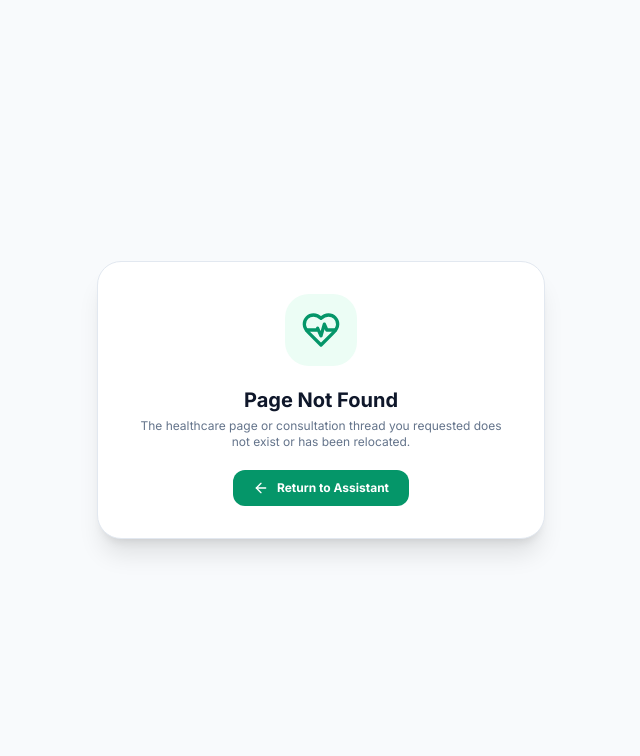
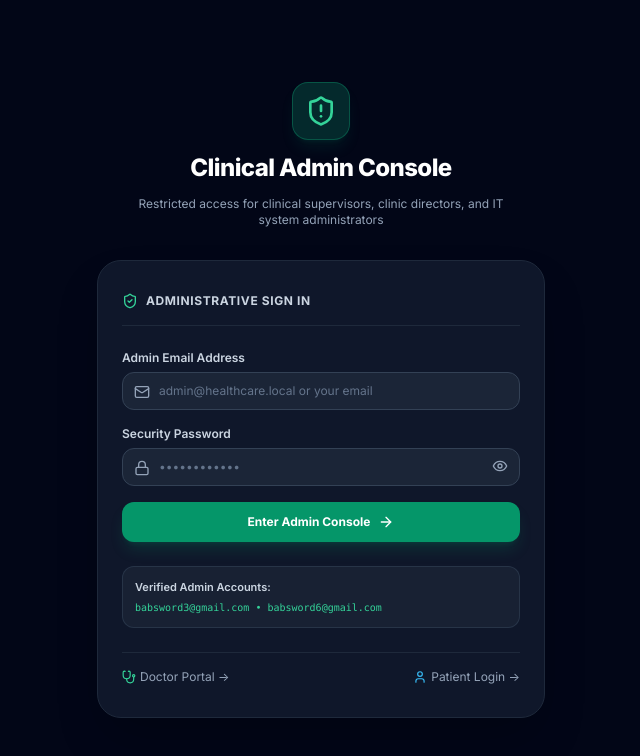
Before and after one commit to rifath2005/Healthcare-Assistant, a Next.js app: page /admin/login in a window 1280 px wide. Before the commit this address had no page. Shown: the top 756 px of the page, without its empty margins (319-959 px from the left). Built offline with nearby package versions, Linux system fonts and the light colour scheme.

Commit message:
feat: add dedicated /admin/login page, portal switchers, and update middleware route guards

```diff
--- /dev/null
+++ b/app/(admin)/admin/login/page.tsx
@@ -0,0 +1,208 @@
+"use client";
+
+import React, { useState } from "react";
+import { useRouter, useSearchParams } from "next/navigation";
+import Link from "next/link";
+import {
+  ShieldAlert,
+  ShieldCheck,
+  Lock,
+  Mail,
+  Eye,
+  EyeOff,
+  Loader2,
+  Stethoscope,
+  ArrowRight,
+  User,
+} from "lucide-react";
+import { createClient } from "@/lib/supabase/client";
+import { toast } from "sonner";
+
+export default function AdminLoginPage() {
+  const router = useRouter();
+  const searchParams = useSearchParams();
+  const redirectDestination = searchParams.get("redirect") || "/admin/doctors";
+  const urlError = searchParams.get("error");
+
+  const [email, setEmail] = useState("");
+  const [password, setPassword] = useState("");
+  const [showPassword, setShowPassword] = useState(false);
+  const [loading, setLoading] = useState(false);
+  const [authError, setAuthError] = useState<string | null>(urlError || null);
+
+  const handleAdminLogin = async (e: React.FormEvent) => {
+    e.preventDefault();
+    setAuthError(null);
+
+    if (!email.trim() || !password.trim()) {
+      setAuthError("Please provide your administrative email and password.");
+      toast.error("Credentials required");
+      return;
+    }
+
+    setLoading(true);
+
+    try {
+      const supabase = createClient();
+      const { data: authData, error: signInError } = await supabase.auth.signInWithPassword({
+        email: email.trim(),
+        password: password.trim(),
+      });
+
+      if (signInError) {
+        setAuthError(signInError.message || "Invalid administrative credentials.");
+        toast.error("Authentication failed: Access Denied");
+        setLoading(false);
+        return;
+      }
+
+      if (authData.user) {
+        // Verify role in profiles table
+        const { data: profile } = await supabase
+          .from("profiles")
+          .select("role")
+          .eq("id", authData.user.id)
+          .single();
+
+        if (profile?.role !== "admin") {
+          setAuthError(
+            `Account '${email}' is authenticated, but does NOT have administrative privileges (Current role: ${profile?.role || "user"}).`
+          );
+          toast.error("Access Denied: Admin role required");
+          setLoading(false);
+          return;
+        }
+
+        toast.success("Administrator Authenticated. Loading Console...");
+        window.location.href = redirectDestination;
+      }
+    } catch (err: any) {
+      console.error("Admin login error:", err);
+      setAuthError("Authentication service unreachable. Please try again.");
+      toast.error("Login service unavailable");
+    } finally {
+      setLoading(false);
+    }
+  };
+
+  return (
+    <div className="min-h-screen bg-slate-950 flex flex-col justify-center py-12 sm:px-6 lg:px-8 text-slate-100">
+      <div className="sm:mx-auto sm:w-full sm:max-w-md space-y-3 text-center">
+        <div className="inline-flex p-3 rounded-2xl bg-emerald-500/20 text-emerald-400 border border-emerald-500/30 shadow-lg shadow-emerald-500/10">
+          <ShieldAlert className="w-8 h-8" />
+        </div>
+        <h1 className="text-2xl font-extrabold tracking-tight text-white">
+          Clinical Admin Console
+        </h1>
+        <p className="text-xs text-slate-400 max-w-sm mx-auto">
+          Restricted access for clinical supervisors, clinic directors, and IT system administrators
+        </p>
+      </div>
+
+      <div className="mt-8 sm:mx-auto sm:w-full sm:max-w-md px-4 sm:px-0">
+        <div className="bg-slate-900 py-8 px-6 shadow-2xl rounded-3xl border border-slate-800 space-y-6">
+          <div className="flex items-center gap-2 pb-4 border-b border-slate-800">
+            <ShieldCheck className="w-4 h-4 text-emerald-400" />
+            <span className="text-xs font-bold uppercase tracking-wider text-slate-300">
+              Administrative Sign In
+            </span>
+          </div>
+
+          {authError && (
+            <div className="p-3.5 rounded-xl bg-red-950/60 border border-red-800/80 text-red-300 text-xs flex items-start gap-2.5">
+              <ShieldAlert className="w-4 h-4 text-red-400 flex-shrink-0 mt-0.5" />
+              <span>{authError}</span>
+            </div>
+          )}
+
+          <form onSubmit={handleAdminLogin} className="space-y-4 text-xs">
+            <div>
+              <label className="block font-semibold pb-1.5 text-slate-300">
+                Admin Email Address
+              </label>
+              <div className="relative">
+                <input
+                  type="email"
+                  required
+                  value={email}
+                  onChange={(e) => setEmail(e.target.value)}
+                  placeholder="admin@healthcare.local or your email"
+                  className="w-full pl-9 pr-3 py-2.5 rounded-xl bg-slate-800/80 border border-slate-700 text-white placeholder-slate-500 focus:outline-none focus:border-emerald-500 transition-colors"
+                />
+                <Mail className="w-4 h-4 text-slate-400 absolute left-3 top-3" />
+              </div>
+            </div>
+
+            <div>
+              <label className="block font-semibold pb-1.5 text-slate-300">
+                Security Password
+              </label>
+              <div className="relative">
+                <input
+                  type={showPassword ? "text" : "password"}
+                  required
+                  value={password}
+                  onChange={(e) => setPassword(e.target.value)}
+                  placeholder="••••••••••••"
+                  className="w-full pl-9 pr-10 py-2.5 rounded-xl bg-slate-800/80 border border-slate-700 text-white placeholder-slate-500 focus:outline-none focus:border-emerald-500 transition-colors"
+                />
+                <Lock className="w-4 h-4 text-slate-400 absolute left-3 top-3" />
+                <button
+                  type="button"
+                  onClick={() => setShowPassword(!showPassword)}
+                  className="absolute right-3 top-2.5 text-slate-400 hover:text-slate-200"
+                >
+                  {showPassword ? <EyeOff className="w-4 h-4" /> : <Eye className="w-4 h-4" />}
+                </button>
+              </div>
+            </div>
+
+            <button
+              type="submit"
+              disabled={loading}
+              className="w-full py-3 rounded-xl font-bold bg-emerald-600 hover:bg-emerald-700 text-white flex items-center justify-center gap-2 shadow-lg shadow-emerald-600/20 transition-all disabled:opacity-50 disabled:cursor-not-allowed"
+            >
+              {loading ? (
+                <>
+                  <Loader2 className="w-4 h-4 animate-spin" />
+                  Authenticating Admin...
+                </>
+              ) : (
+                <>
+                  Enter Admin Console
+                  <ArrowRight className="w-4 h-4" />
+                </>
+              )}
+            </button>
+          </form>
+
+          {/* Quick Account Guidance */}
+          <div className="p-3 bg-slate-800/60 border border-slate-700/60 rounded-xl text-[11px] text-slate-400 space-y-1">
+            <p className="font-semibold text-slate-300">Verified Admin Accounts:</p>
+            <p className="font-mono text-[10px] text-emerald-400">
+              babsword3@gmail.com &bull; babsword6@gmail.com
+            </p>
+          </div>
+
+          {/* Quick Portal Switcher */}
+          <div className="pt-4 border-t border-slate-800 flex items-center justify-between text-xs text-slate-400">
+            <Link
+              href="/doctor/login"
+              className="hover:text-emerald-400 transition-colors flex items-center gap-1"
+            >
+              <Stethoscope className="w-3.5 h-3.5 text-emerald-400" />
+              Doctor Portal &rarr;
+            </Link>
+            <Link
+              href="/login"
+              className="hover:text-emerald-400 transition-colors flex items-center gap-1"
+            >
+              <User className="w-3.5 h-3.5 text-sky-400" />
+              Patient Login &rarr;
+            </Link>
+          </div>
+        </div>
+      </div>
+    </div>
+  );
+}
--- /dev/null
+++ b/app/(admin)/admin/page.tsx
@@ -0,0 +1,5 @@
+import { redirect } from "next/navigation";
+
+export default function AdminIndexPage() {
+  redirect("/admin/doctors");
+}
--- a/app/(auth)/login/page.tsx
+++ b/app/(auth)/login/page.tsx
@@ -199,6 +199,21 @@ export default function LoginPage() {
             Sign up for free
           </Link>
         </p>
+
+        <div className="pt-4 border-t border-slate-100 dark:border-slate-800 flex items-center justify-between text-xs text-slate-500">
+          <Link
+            href="/doctor/login"
+            className="hover:text-emerald-600 dark:hover:text-emerald-400 font-medium transition-colors"
+          >
+            🩺 Clinician Portal &rarr;
+          </Link>
+          <Link
+            href="/admin/login"
+            className="hover:text-emerald-600 dark:hover:text-emerald-400 font-medium transition-colors"
+          >
+            🛡️ Admin Console &rarr;
+          </Link>
+        </div>
       </div>
     </div>
   );
--- a/lib/auth/requireRole.ts
+++ b/lib/auth/requireRole.ts
@@ -45,11 +45,11 @@ export async function requireRole(allowedRole: Role = "admin"): Promise<{
   const { userId, role, isAuthenticated } = await getCurrentUserRole();
 
   if (!isAuthenticated || !userId) {
-    redirect("/login?redirect=" + encodeURIComponent("/admin"));
+    redirect("/admin/login?redirect=" + encodeURIComponent("/admin/doctors"));
   }
 
   if (role !== allowedRole) {
-    redirect("/?error=" + encodeURIComponent("Access denied: Administrative privileges required"));
+    redirect("/admin/login?error=" + encodeURIComponent("Access denied: Administrative privileges required"));
   }
 
   return { userId, role };
```
Also changed, not shown: middleware.ts (+18 -6 lines), app/(admin)/admin/(dashboard)/appointments/page.tsx (renamed from app/(admin)/admin/appointments/page.tsx), app/(admin)/admin/(dashboard)/crisis-logs/page.tsx (renamed from app/(admin)/admin/crisis-logs/page.tsx), app/(admin)/admin/(dashboard)/doctors/page.tsx (renamed from app/(admin)/admin/doctors/page.tsx), app/(admin)/admin/(dashboard)/layout.tsx (renamed from app/(admin)/admin/layout.tsx).
